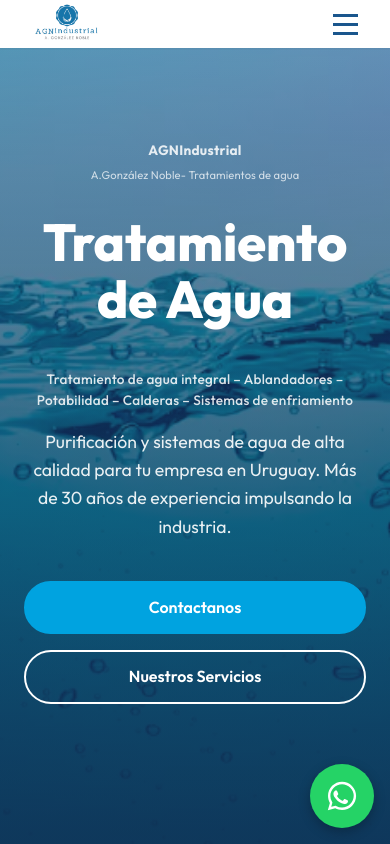
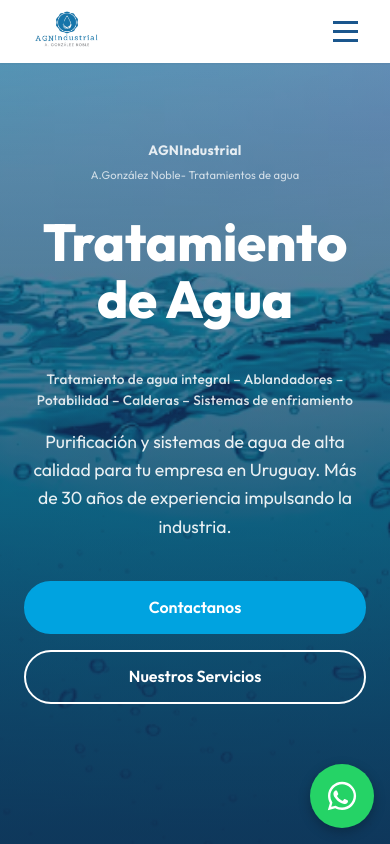
Before and after one commit to SoftwareProyects-independent-Work/agnIndustrialWeb, an Angular app: page / in a window 390 px wide. Shown: the top 844 px of the page. Built offline with nearby package versions, Linux system fonts and the light colour scheme.

Commit message:
Mantener el logo dentro de la barra durante el desplazamiento

```diff
--- a/src/app/components/navbar/navbar.component.css
+++ b/src/app/components/navbar/navbar.component.css
@@ -4,34 +4,33 @@
   left: 0;
   width: 100%;
   background-color: var(--color-white);
-  padding: 1.5rem 0;
+  padding: 0.75rem 0;
   z-index: 1000;
   box-shadow: var(--shadow-sm);
   transition: padding var(--transition-normal), box-shadow var(--transition-normal);
 }
 
 .navbar.scrolled {
-  padding: 1rem 0;
+  padding: 0.5rem 0;
   box-shadow: var(--shadow-md);
 }
 
 .navbar-container {
   display: flex;
-  justify-content: flex-end;
+  justify-content: space-between;
   align-items: center;
+  gap: 2rem;
 }
 
 .logo {
   display: flex;
   align-items: center;
-  gap: 0.5rem;
-  position: absolute;
-  left: 68px;
-  top: 50%;
-  transform: translateY(-50%);
+  flex-shrink: 0;
 }
 
 .logo-img {
+  display: block;
+  width: auto;
   height: 78px;
   object-fit: contain;
   transition: height var(--transition-normal);
@@ -124,13 +123,10 @@
      background-color: var(--color-primary) !important;
   }
   .navbar {
-    padding: 0.85rem 0;
+    padding: 0.65rem 0;
   }
   .navbar.scrolled {
-    padding: 0.65rem 0;
-  }
-  .logo {
-    left: var(--container-padding);
+    padding: 0.5rem 0;
   }
   .logo-img {
     height: 42px;
--- a/src/app/components/navbar/navbar.component.html
+++ b/src/app/components/navbar/navbar.component.html
@@ -1,9 +1,9 @@
 <nav class="navbar" [class.scrolled]="isScrolled">
-  <a href="#home" class="logo">
-    <img src="assets/logo.png" alt="AGNIndustrial Logo" class="logo-img">
-  </a>
+  <div class="container navbar-container">
+    <a href="#home" class="logo">
+      <img src="assets/logo.png" alt="AGNIndustrial Logo" class="logo-img">
+    </a>
 
-  <div class="container navbar-container">
     <ul class="nav-links">
       <li><a href="#home">Home</a></li>
       <li><a href="#servicios">Servicios</a></li>
```
